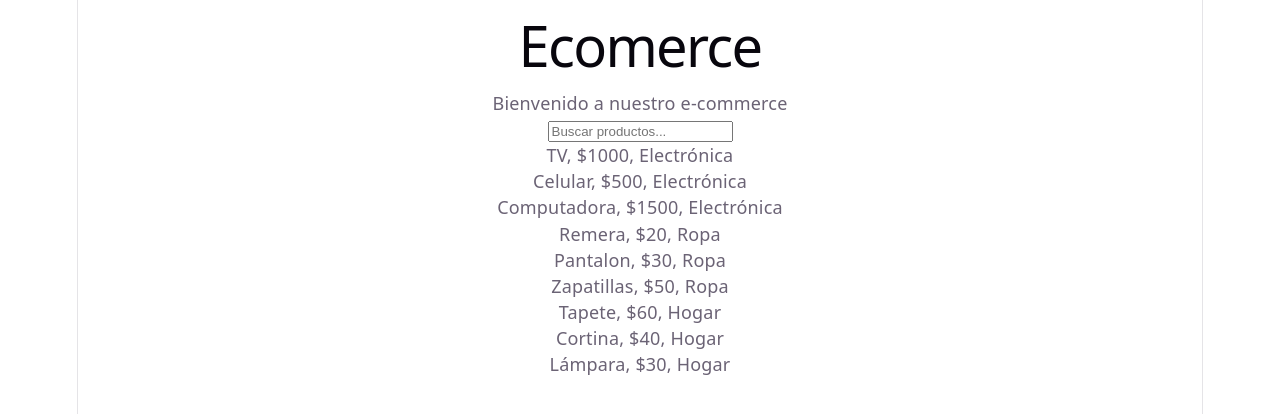
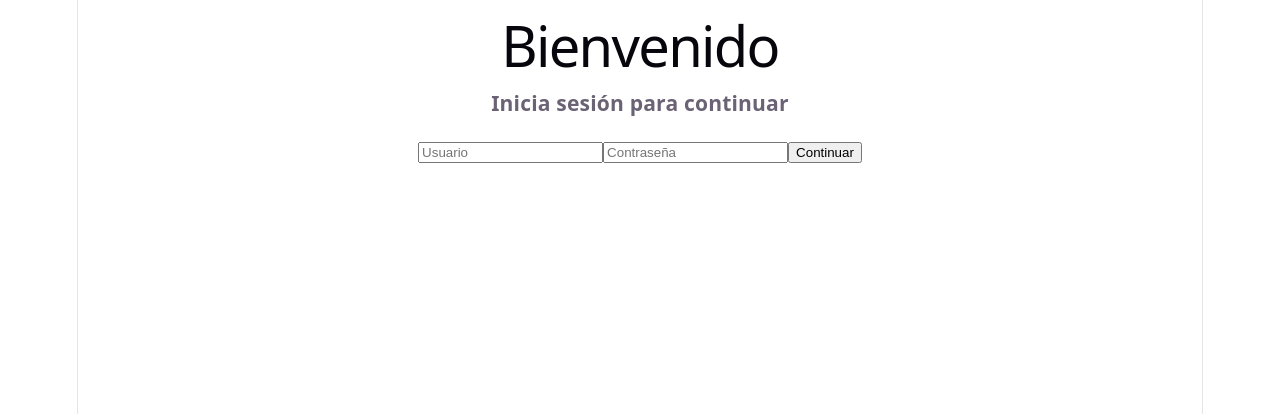
Before and after one commit to luci-o/TP-final-front, a React (Vite) app in the folder TP final/: page / in a window 1280 px wide. Shown: the top 414 px of the page. Built offline with nearby package versions, Linux system fonts and the light colour scheme.

Commit message:
Botón que lleva a Ecomerce en la pantalla de inicio

```diff
--- a/TP final/src/Inicio.tsx
+++ b/TP final/src/Inicio.tsx
@@ -1,13 +1,20 @@
+import { useState } from 'react'
+import Ecomerce from './Ecomerce'
 function inicio(){
+  const [irAEcomerce, setIrAEcomerce] = useState(false)
+
+  if (irAEcomerce) {
+    return <Ecomerce />
+  }
   return(
     <div>
    <header>
    <h1>Bienvenido</h1>
    <h3>Inicia sesión para continuar</h3>
  </header>
-  <input type="Usuario" />
-  <input type="Contraseña" />
-  <button>Continuar</button>
+  <input type="Usuario"  placeholder="Usuario" />
+  <input type="Contraseña"  placeholder="Contraseña"/>
+  <button onClick={() => setIrAEcomerce(true)}>Continuar</button>
  </div>
   );
 }
--- a/TP final/src/main.tsx
+++ b/TP final/src/main.tsx
@@ -1,10 +1,10 @@
 import { StrictMode } from 'react'
 import { createRoot } from 'react-dom/client'
 import './index.css'
-import App from './Ecomerce.tsx'
+import Login from './Inicio.tsx' // <-- Debe llevar './' al inicio
 
 createRoot(document.getElementById('root')!).render(
   <StrictMode>
-    <App />
+    <Login />
   </StrictMode>,
 )
```
Also changed, not shown: 1 other file (tests, documents, lock files or other folders).
